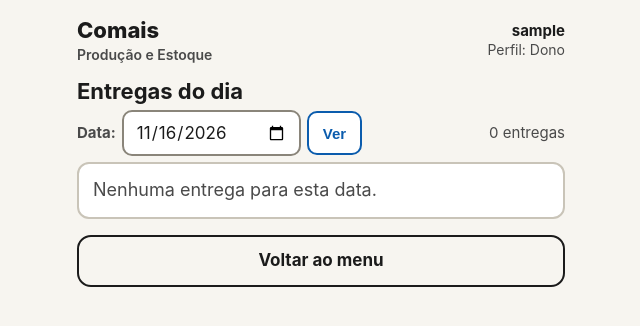
After one commit to keniosilva/comais, a Django app: page /entregas/ in a window 1280 px wide. The commit adds this page. Shown: the top 326 px of the page, without its empty margins (319-959 px from the left). Run offline with Django 5.2, Linux system fonts and the light colour scheme; a user stored in the database is signed in; tables that the repository leaves empty hold one stand-in row (values such as "Sample post").

Commit message:
feat: lista de entregas do dia com atualização de status do pedido (RF09)

```diff
--- a/pedidos/services.py
+++ b/pedidos/services.py
@@ -78,3 +78,32 @@ def producao_do_dia(data):
 
 def total_pedidos_do_dia(data):
     return Pedido.objects.filter(status=Pedido.Status.PENDENTE, data_hora_entrega__date=data).count()
+
+
+# RF09: o status só avança na sequência pendente -> produzido -> entregue.
+SEQUENCIA_STATUS = {
+    Pedido.Status.PENDENTE: Pedido.Status.PRODUZIDO,
+    Pedido.Status.PRODUZIDO: Pedido.Status.ENTREGUE,
+}
+
+
+def entregas_do_dia(data):
+    """RF09: pedidos da data, ordenados por horário de entrega. Cancelados não aparecem."""
+    return (
+        Pedido.objects.filter(data_hora_entrega__date=data)
+        .exclude(status=Pedido.Status.CANCELADO)
+        .select_related("cliente")
+        .order_by("data_hora_entrega")
+    )
+
+
+@transaction.atomic
+def avancar_status(pedido):
+    """RF09: avança o pedido para o próximo status da sequência."""
+    pedido = Pedido.objects.select_for_update().get(pk=pedido.pk)
+    novo = SEQUENCIA_STATUS.get(pedido.status)
+    if novo is None:
+        raise ErroPedido("Este pedido já foi entregue ou foi cancelado e não pode mudar de status.")
+    pedido.status = novo
+    pedido.save(update_fields=["status"])
+    return pedido
--- a/pedidos/urls.py
+++ b/pedidos/urls.py
@@ -5,5 +5,7 @@ from . import views
 urlpatterns = [
     path("", views.menu, name="menu"),
     path("pedidos/novo/", views.novo_pedido, name="novo_pedido"),
+    path("pedidos/<int:pedido_id>/avancar/", views.avancar, name="avancar_status"),
     path("painel/", views.painel, name="painel"),
+    path("entregas/", views.entregas, name="entregas"),
 ]
--- a/pedidos/views.py
+++ b/pedidos/views.py
@@ -2,15 +2,25 @@ from datetime import date, datetime
 
 from django.contrib import messages
 from django.contrib.auth.decorators import login_required
-from django.shortcuts import redirect, render
+from django.shortcuts import get_object_or_404, redirect, render
 from django.urls import reverse
 from django.utils import timezone
+from django.views.decorators.http import require_POST
 
 from catalogo.models import Insumo
+from contas.permissions import dono_required
 from estoque.services import insumos_abaixo_do_minimo
 
 from .forms import ItemFormSet, PedidoForm
-from .services import ErroPedido, criar_pedido, producao_do_dia, total_pedidos_do_dia
+from .models import Pedido
+from .services import (
+    ErroPedido,
+    avancar_status,
+    criar_pedido,
+    entregas_do_dia,
+    producao_do_dia,
+    total_pedidos_do_dia,
+)
 
 
 @login_required
@@ -62,3 +72,32 @@ def painel(request):
         "insumos": Insumo.objects.all(),
     }
     return render(request, "pedidos/painel.html", contexto)
+
+
+def _data_da_requisicao(request):
+    try:
+        return date.fromisoformat(request.GET.get("data", ""))
+    except ValueError:
+        return timezone.localdate()
+
+
+@login_required
+def entregas(request):
+    """RF09: entregas do dia por horário, com status. Escritório consulta; dono atualiza."""
+    data = _data_da_requisicao(request)
+    return render(request, "pedidos/entregas.html", {"data": data, "pedidos": entregas_do_dia(data)})
+
+
+@dono_required
+@require_POST
+def avancar(request, pedido_id):
+    """RF09: avança o status do pedido (pendente -> produzido -> entregue). Restrito ao dono."""
+    pedido = get_object_or_404(Pedido, pk=pedido_id)
+    try:
+        novo = avancar_status(pedido)
+    except ErroPedido as erro:
+        messages.error(request, str(erro))
+    else:
+        messages.success(request, f"Pedido de {novo.cliente.nome}: {novo.get_status_display().lower()}.")
+    data = timezone.localtime(pedido.data_hora_entrega).date().isoformat()
+    return redirect(f"{reverse('entregas')}?data={data}")
--- a/static/css/app.css
+++ b/static/css/app.css
@@ -79,3 +79,11 @@ fieldset.item legend{font-size:15px;font-weight:800;padding:0 6px}
 .total{display:flex;justify-content:space-between;align-items:center;background:#E8F0FA;border:2px solid var(--primary);
   border-radius:12px;padding:10px 14px;margin:6px 0 12px;font-weight:700}
 .offline{font-size:13px;color:var(--muted);text-align:center;margin-top:8px}
+
+/* Entregas (RF09): estado indicado por texto + símbolo + cor */
+.ent{padding:12px 14px}
+.ent-topo{display:flex;justify-content:space-between;align-items:center;margin-bottom:4px}
+.ent-hora{font-size:24px}
+.ent .n{font-size:19px}
+.ent form{margin-top:10px}
+.tag.prod{background:#E8F0FA;color:#08407A;border-color:var(--primary)}
--- /dev/null
+++ b/templates/pedidos/entregas.html
@@ -0,0 +1,40 @@
+{% extends "base.html" %}
+{% block titulo %}Entregas · Comais{% endblock %}
+{% block conteudo %}
+<h1>Entregas do dia</h1>
+<div class="datebar">
+  <form method="get">
+    <label for="data" style="margin:0">Data:</label>
+    <input type="date" id="data" name="data" value="{{ data|date:'Y-m-d' }}">
+    <button type="submit">Ver</button>
+  </form>
+  <span>{{ pedidos|length }} entrega{{ pedidos|length|pluralize }}</span>
+</div>
+
+<div class="stack">
+  {% for p in pedidos %}
+  <article class="card ent">
+    <div class="ent-topo">
+      <strong class="ent-hora">{{ p.data_hora_entrega|time:"H:i" }}</strong>
+      {% if p.status == "pendente" %}<span class="tag low"><span aria-hidden="true">◔</span> Pendente</span>
+      {% elif p.status == "produzido" %}<span class="tag prod"><span aria-hidden="true">◑</span> Produzido</span>
+      {% else %}<span class="tag ok"><span aria-hidden="true">✔</span> Entregue</span>{% endif %}
+    </div>
+    <div class="n">{{ p.cliente.nome }}</div>
+    <div class="q">{% if p.endereco_entrega %}{{ p.endereco_entrega }}{% else %}Sem endereço informado{% endif %} · R$ {{ p.valor_total|floatformat:2 }}</div>
+    {% if user.eh_dono and p.status != "entregue" %}
+    <form method="post" action="{% url 'avancar_status' p.pk %}">
+      {% csrf_token %}
+      <button class="btn" type="submit">{% if p.status == "pendente" %}Marcar como produzido{% else %}Marcar como entregue{% endif %}</button>
+    </form>
+    {% endif %}
+  </article>
+  {% empty %}
+  <div class="card"><div class="vazio">Nenhuma entrega para esta data.</div></div>
+  {% endfor %}
+</div>
+
+<div class="stack" style="margin-top:16px">
+  <a class="btn sec" href="{% url 'menu' %}">Voltar ao menu</a>
+</div>
+{% endblock %}
--- a/templates/pedidos/menu.html
+++ b/templates/pedidos/menu.html
@@ -12,7 +12,7 @@
   <a class="btn menu primary" href="{% url 'novo_pedido' %}"><span class="ic" aria-hidden="true">➕</span><span>Novo pedido<small>Registrar uma encomenda</small></span></a>
   <a class="btn menu" href="{% url 'painel' %}"><span class="ic" aria-hidden="true">📋</span><span>Produção do dia</span></a>
   <a class="btn menu" href="{% url 'painel' %}#estoque"><span class="ic" aria-hidden="true">📦</span><span>Estoque</span></a>
-  <span class="btn menu disabled" aria-disabled="true"><span class="ic" aria-hidden="true">🚚</span><span>Entregas<small>em breve</small></span></span>
+  <a class="btn menu" href="{% url 'entregas' %}"><span class="ic" aria-hidden="true">🚚</span><span>Entregas</span></a>
 </nav>
 
 <form method="post" action="{% url 'logout' %}" style="margin-top:24px">
```
Also changed, not shown: pedidos/test_entregas.py (added, +85 -0 lines).
